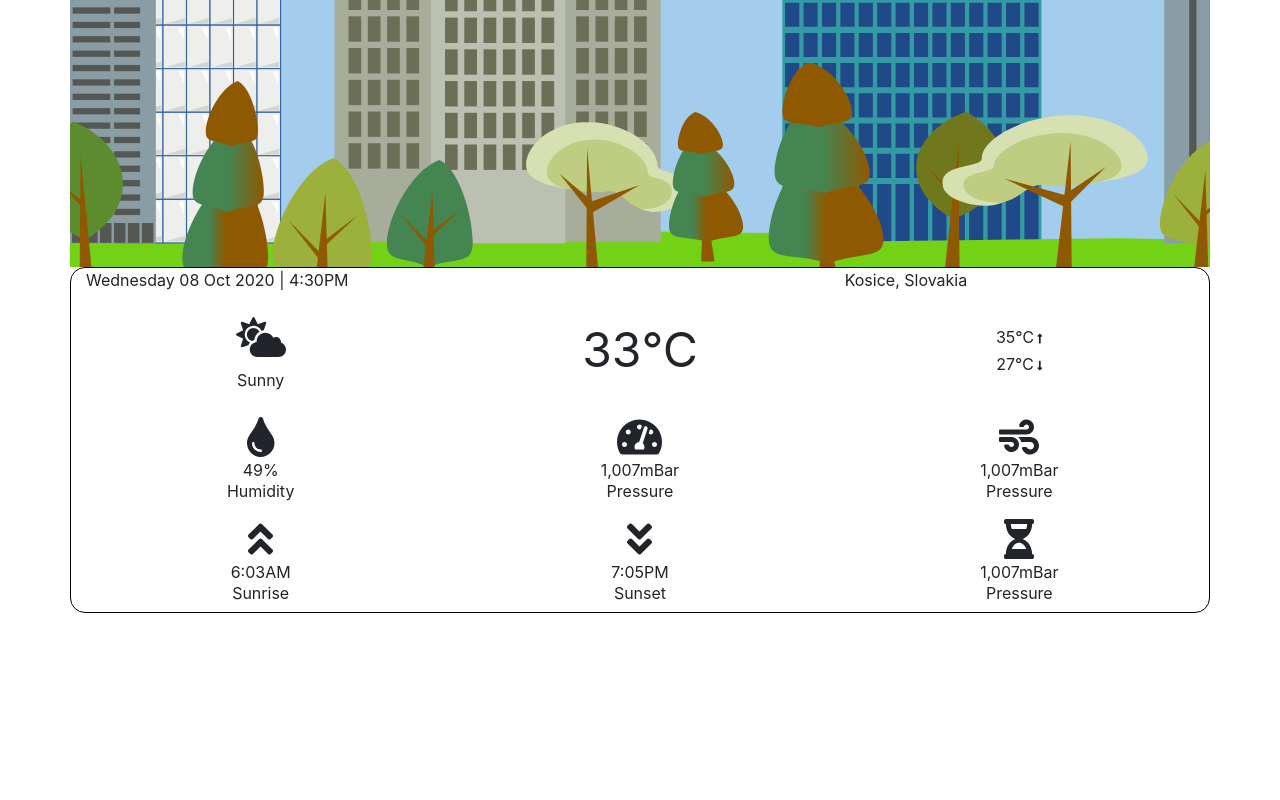
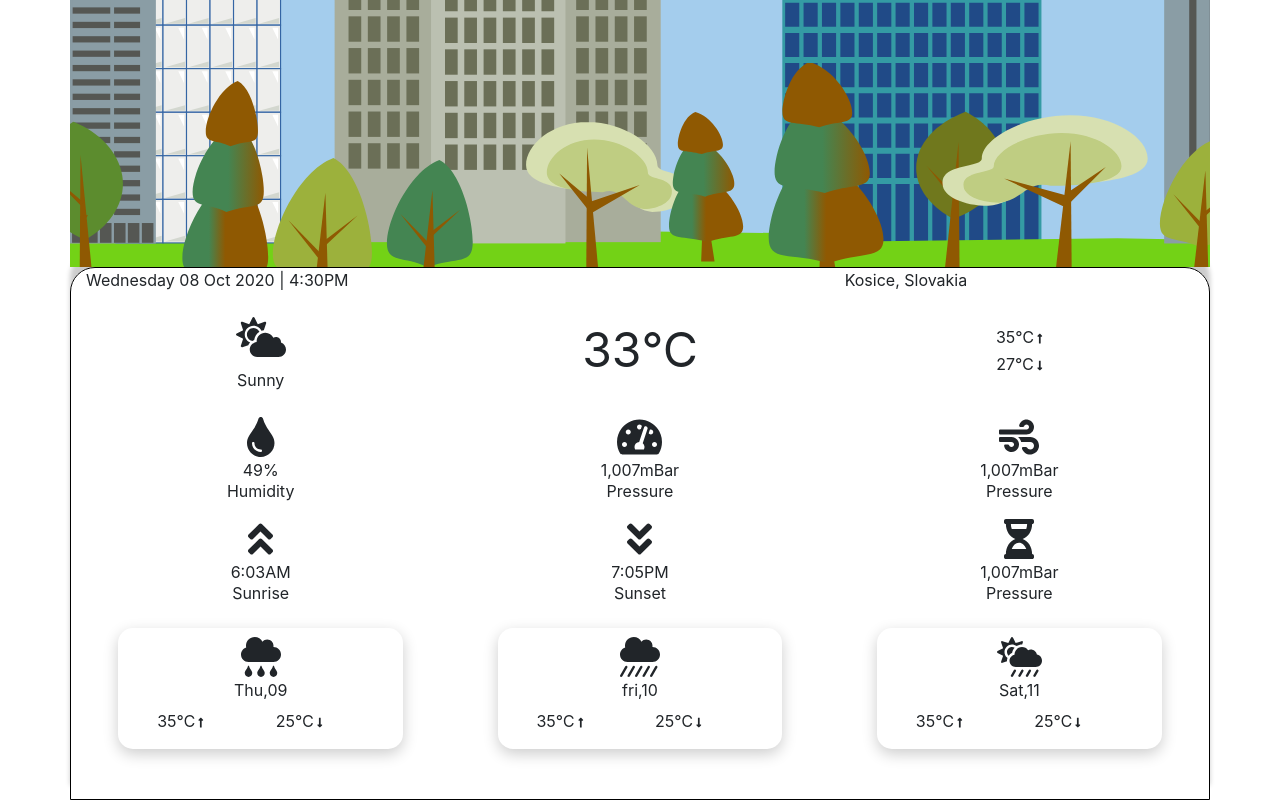
Before and after one commit to 11Samo/weather-app, an Angular app: page / in a window 1280 px wide. Shown: the part 588-1388 px from the top of the page. Before the commit the page ends 1201 px from the top, so only its background shows below. Built offline with nearby package versions, Linux system fonts and the light colour scheme.

Commit message:
Main window - basic layout done

```diff
--- a/src/app/app.component.html
+++ b/src/app/app.component.html
@@ -1,6 +1,10 @@
 <div class="container">
   <div class="row">
-    <img src="../assets/images/skyline-297219.svg" alt="skyline" />
+    <img
+      src="../assets/images/skyline-297219.svg"
+      alt="skyline"
+      style="z-index: 0"
+    />
   </div>
 </div>
 <app-detail></app-detail>
--- a/src/app/detail/detail.component.css
+++ b/src/app/detail/detail.component.css
@@ -1,6 +1,11 @@
 .widget {
   border: 1px solid black;
-  border-radius: 15px;
+  border-top-left-radius: 25px;
+  border-top-right-radius: 25px;
+  padding-bottom: 50px;
+  box-shadow: 0 -15px 5px rgba(0, 0, 0, 0.2);
+  z-index: 1000;
+  /* margin-top: -15px; */
 }
 
 fa-icon {
@@ -23,3 +28,8 @@ fa-icon {
   font-size: 0.7rem;
   padding-left: 3px;
 }
+
+.day {
+  box-shadow: 0 5px 15px rgba(0, 0, 0, 0.2);
+  border-radius: 15px;
+}
--- a/src/app/detail/detail.component.html
+++ b/src/app/detail/detail.component.html
@@ -83,6 +83,80 @@
         </div>
       </div>
     </div>
+    <div class="row justify-content-around align-items-center text-center mt-3">
+      <div class="col-3 day">
+        <fa-icon [icon]="['fas', 'cloud-rain']"></fa-icon>
+        <p class="line-h-5">Thu,09</p>
+        <div class="row justify-content-center">
+          <div class="col-5">
+            <div class="d-flex align-items-baseline">
+              <p>35&#x2103;</p>
+              <fa-icon
+                class="mini"
+                [icon]="['fas', 'long-arrow-alt-up']"
+              ></fa-icon>
+            </div>
+          </div>
+          <div class="col-5">
+            <div class="d-flex align-items-baseline">
+              <p>25&#x2103;</p>
+              <fa-icon
+                class="mini"
+                [icon]="['fas', 'long-arrow-alt-down']"
+              ></fa-icon>
+            </div>
+          </div>
+        </div>
+      </div>
+      <div class="col-3 day">
+        <fa-icon [icon]="['fas', 'cloud-showers-heavy']"></fa-icon>
+        <p class="line-h-5">fri,10</p>
+        <div class="row justify-content-center">
+          <div class="col-5">
+            <div class="d-flex align-items-baseline">
+              <p>35&#x2103;</p>
+              <fa-icon
+                class="mini"
+                [icon]="['fas', 'long-arrow-alt-up']"
+              ></fa-icon>
+            </div>
+          </div>
+          <div class="col-5">
+            <div class="d-flex align-items-baseline">
+              <p>25&#x2103;</p>
+              <fa-icon
+                class="mini"
+                [icon]="['fas', 'long-arrow-alt-down']"
+              ></fa-icon>
+            </div>
+          </div>
+        </div>
+      </div>
+      <div class="col-3 day">
+        <fa-icon [icon]="['fas', 'cloud-sun-rain']"></fa-icon>
+        <p class="line-h-5">Sat,11</p>
+        <div class="row justify-content-center">
+          <div class="col-5">
+            <div class="d-flex align-items-baseline">
+              <p>35&#x2103;</p>
+              <fa-icon
+                class="mini"
+                [icon]="['fas', 'long-arrow-alt-up']"
+              ></fa-icon>
+            </div>
+          </div>
+          <div class="col-5">
+            <div class="d-flex align-items-baseline">
+              <p>25&#x2103;</p>
+              <fa-icon
+                class="mini"
+                [icon]="['fas', 'long-arrow-alt-down']"
+              ></fa-icon>
+            </div>
+          </div>
+        </div>
+      </div>
+    </div>
   </div>
   <div></div>
 </section>
```
